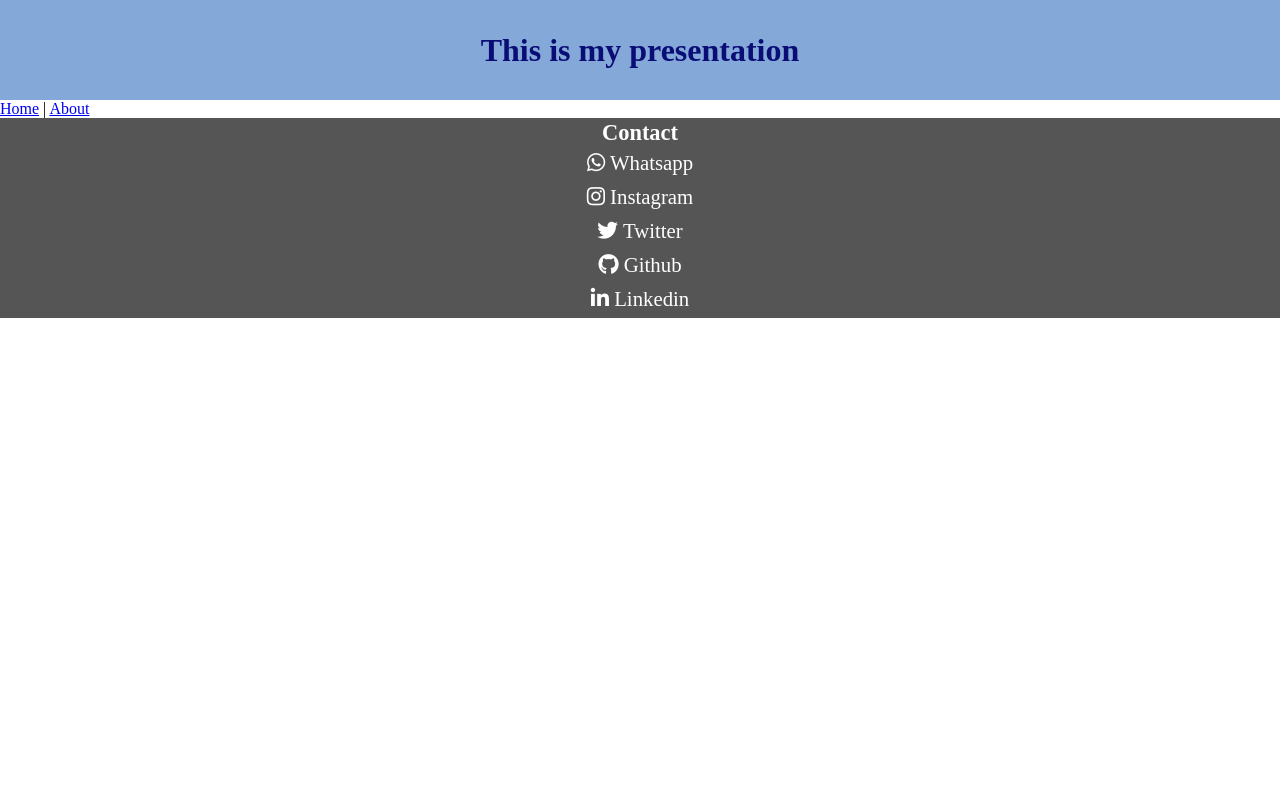
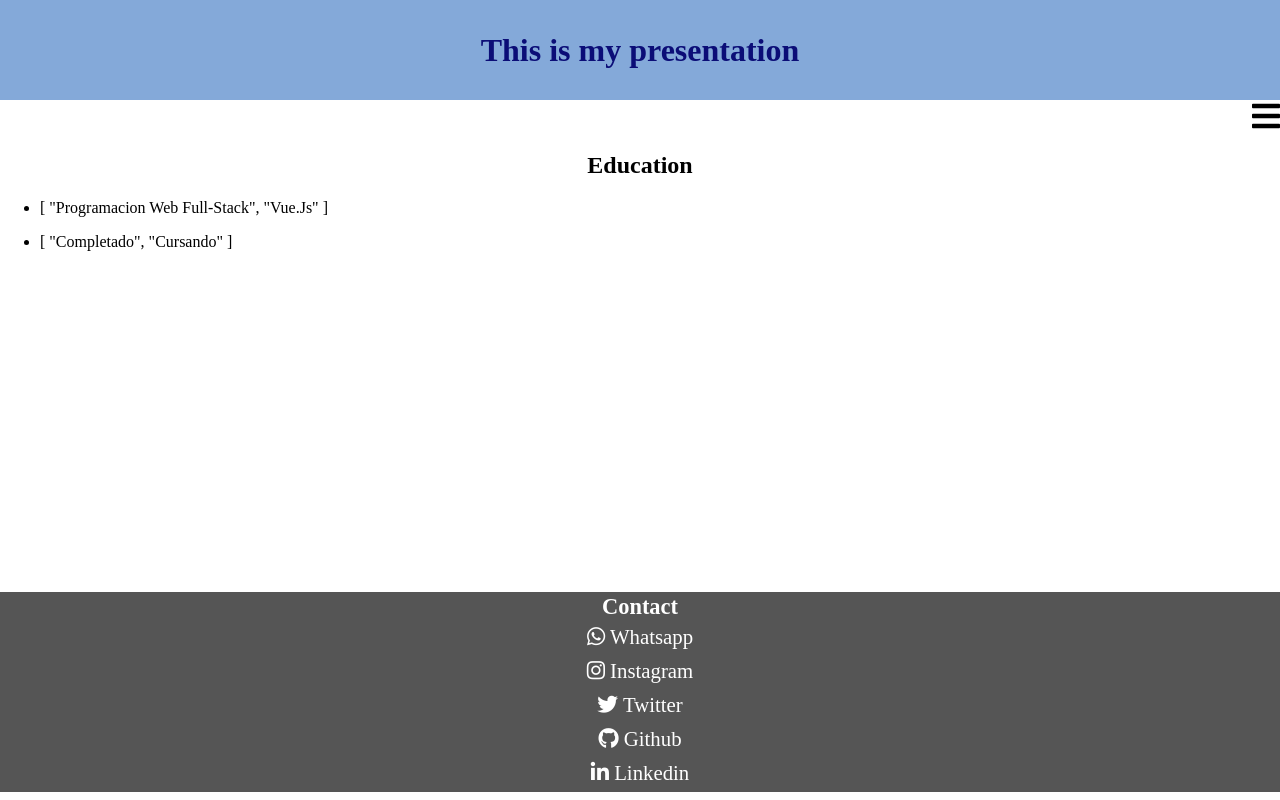
Before and after one commit to Juan-Robledo/portfolio_vue, a Vue app: page /courses in a window 1280 px wide. Built offline with nearby package versions, Linux system fonts and the light colour scheme.

Commit message:
se creo todas las vistas los datos que reciben los componentes vienen por props

```diff
--- a/src/App.vue
+++ b/src/App.vue
@@ -1,10 +1,7 @@
 <template>
   <div>
     <encabezado-component></encabezado-component>
-    <div>
-      <router-link to="/">Home</router-link> |
-      <router-link to="/about">About</router-link>
-    </div>
+    <menu-component></menu-component>
     <router-view/>
     <pie-component></pie-component>
   </div>
@@ -12,12 +9,14 @@
 
 <script>
 import EncabezadoComponent from './components/EncabezadoComponent'
+import MenuComponent from './components/MenuComponent.vue'
 import PieComponent from './components/PieComponent.vue'
 export default {
     name: 'App',
     components: {
       EncabezadoComponent,
-      PieComponent
+      PieComponent,
+      MenuComponent
     },
 }
 </script>
--- a/src/components/AboutComponent.vue
+++ b/src/components/AboutComponent.vue
@@ -1,6 +1,7 @@
 <template>
     <div class="about_component">
-        <p>{{message}}</p>
+        <h2 class="subtitle">About me</h2>
+        <p class="message">{{message}}</p>
     </div>
 </template>
 
@@ -17,4 +18,11 @@ export default {
     .about_component{
         height: 55vh;
     }
+    .about_component .subtitle{
+        text-align: center;
+    }
+    .about_component .message{
+        margin: 30px;
+        font-size: 1.3rem;
+    }
 </style>
--- /dev/null
+++ b/src/components/CoursesComponent.vue
@@ -0,0 +1,26 @@
+<template>
+    <div class="courses_component">
+        <h2 class="subtitle">Education</h2>
+        <ul v-for="(course, index) in courses" :key="index">
+            <li>{{course}}</li>
+        </ul>
+    </div>
+</template>
+
+<script>
+export default {
+    name: 'CoursesComponent',
+    props: {
+        courses: String
+    }
+}
+</script>
+
+<style>
+    .courses_component{
+        height: 55vh;
+    }
+    .courses_component .subtitle{
+        text-align: center;
+    }
+</style>
--- /dev/null
+++ b/src/components/MenuComponent.vue
@@ -0,0 +1,44 @@
+<template>
+    <div>
+        <div class="menu_bar">
+            <i class="fas fa-bars"></i>
+                <div class="menu">
+                    <router-link to='/'>Home</router-link>
+                    <router-link to='/about'>About</router-link>
+                    <router-link to='/tools'>Tools</router-link>
+                    <router-link to='/courses'>Education</router-link>
+                </div>
+            <!-- <button class="btn_close"><i class="fas fa-times"></i></button> -->
+        </div>
+    </div>
+</template>
+
+<script>
+export default {
+    name: 'MenuComponent'
+}
+</script>
+
+<style scoped>
+    .menu_bar i{
+        font-size: 2rem;
+        width: 100%;
+        text-align: right;
+    }
+    .menu{
+        display: none;
+    }
+    .menu a{
+        text-decoration: none;
+        color: aquamarine;
+        width: 100%;
+        text-align: center;
+    }
+    .menu_bar:hover .menu{
+        display: flex;
+        flex-direction: column;
+        justify-content: center;
+        align-items: center;
+        background-color: #999999;
+    }
+</style>
--- a/src/components/ToolsComponent.vue
+++ b/src/components/ToolsComponent.vue
@@ -1,6 +1,6 @@
 <template>
     <div class="tools">
-        <h2>Tools</h2>
+        <h2 class="subtitle">Tools</h2>
         <ul v-for="(tool, index) in tools" :key="index">
             <li>{{tool}}</li>
         </ul>
@@ -17,5 +17,10 @@ export default {
 </script>
 
 <style>
-
+    .tools{
+        height: 55vh;
+    }
+    .tools .subtitle{
+        text-align: center;
+    }
 </style>
--- a/src/router/index.js
+++ b/src/router/index.js
@@ -3,6 +3,7 @@ import VueRouter from 'vue-router'
 import Home from '../views/Home.vue'
 import About from '../views/About'
 import ToolsView from '../views/ToolsView'
+import Courses from '../views/Courses'
 
 Vue.use(VueRouter)
 
@@ -21,6 +22,11 @@ const routes = [
     path: '/tools',
     name: 'tools',
     component: ToolsView
+  },
+  {
+    path: '/courses',
+    name: 'courses',
+    component: Courses
   }
 ]
 
--- /dev/null
+++ b/src/views/Courses.vue
@@ -0,0 +1,25 @@
+<template>
+    <courses-component :courses='courses'></courses-component>
+</template>
+
+<script>
+import CoursesComponent from '../components/CoursesComponent'
+export default {
+    name: 'Courses',
+    components: {
+        CoursesComponent
+    },
+    data() {
+        return {
+            courses: {
+                title: ['Programacion Web Full-Stack', 'Vue.Js'],
+                stateCourse: ['Completado', 'Cursando']
+            }
+        }
+    },
+}
+</script>
+
+<style>
+
+</style>
```
